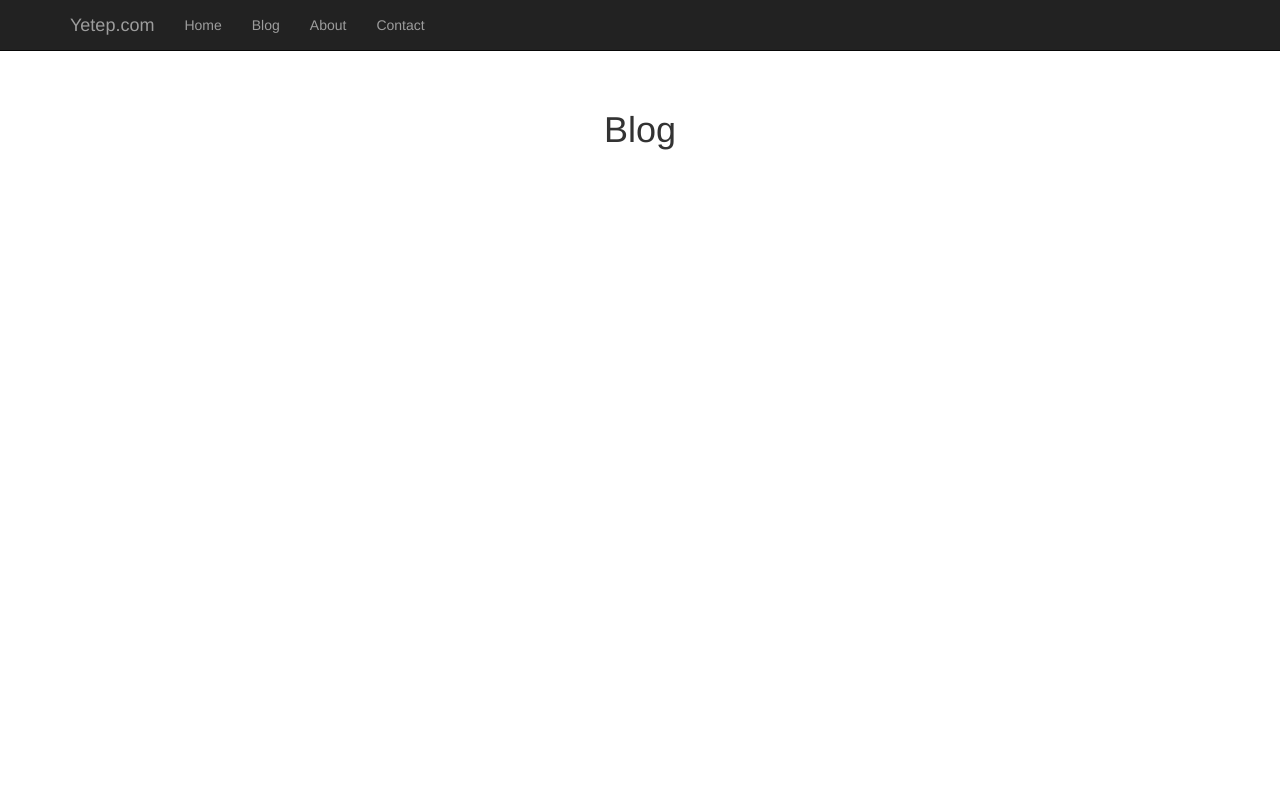
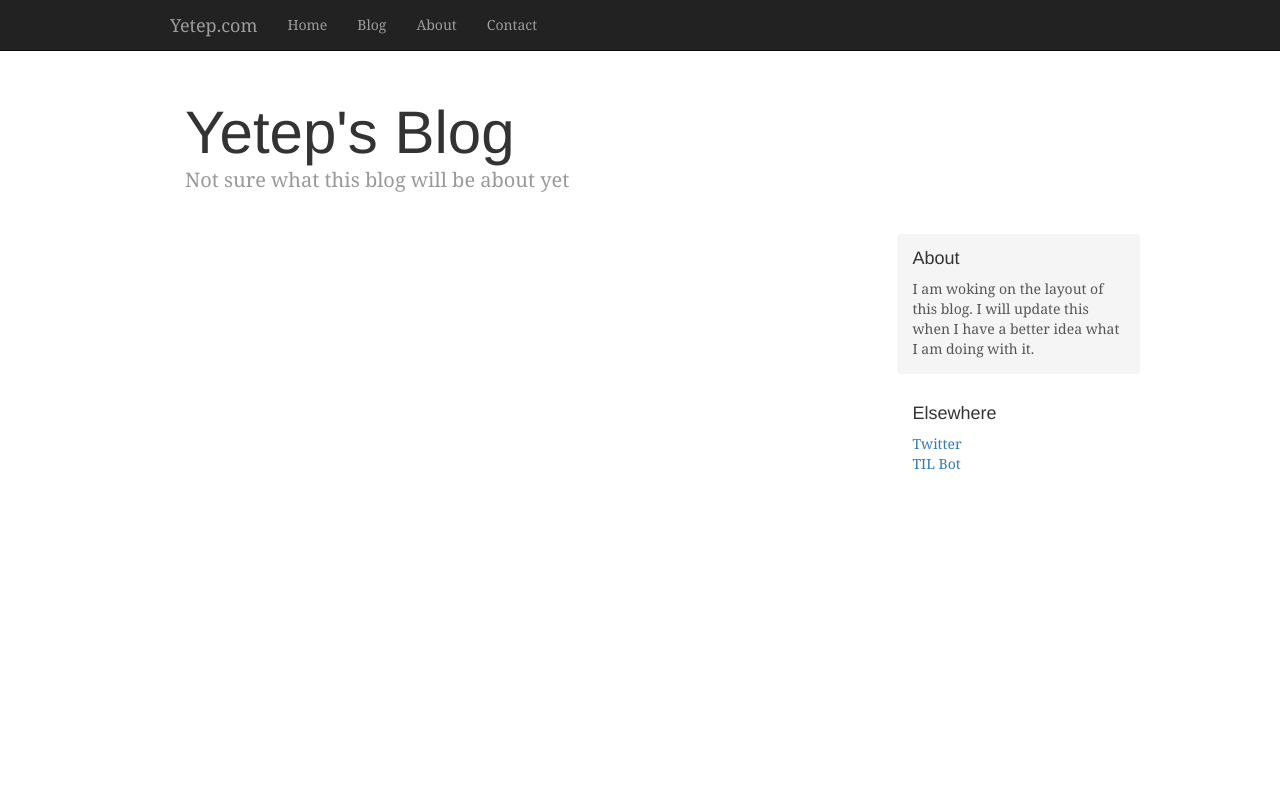
Before and after one commit to yetep/yetep, a Django app: page /blog/ in a window 1280 px wide. Run offline with Django 3.2, Linux system fonts and the light colour scheme; data that the repository does not hold is empty; some libraries are stand-ins or nearby versions.

Commit message:
Added base template for the Blog page

```diff
--- a/home/admin.py
+++ b/home/admin.py
@@ -1 +1,4 @@
 from django.contrib import admin
+from .models import Post
+
+admin.site.register(Post)
--- /dev/null
+++ b/home/static/bootstrap/css/blog.css
@@ -0,0 +1,141 @@
+/*
+ * Globals
+ */
+
+body {
+  font-family: Georgia, "Times New Roman", Times, serif;
+  color: #555;
+}
+
+h1, .h1,
+h2, .h2,
+h3, .h3,
+h4, .h4,
+h5, .h5,
+h6, .h6 {
+  margin-top: 0;
+  font-family: "Helvetica Neue", Helvetica, Arial, sans-serif;
+  font-weight: normal;
+  color: #333;
+}
+
+
+/*
+ * Override Bootstrap's default container.
+ */
+
+@media (min-width: 1200px) {
+  .container {
+    width: 970px;
+  }
+}
+
+/* Active state gets a caret at the bottom */
+.blog-nav .active {
+  color: #fff;
+}
+.blog-nav .active:after {
+  position: absolute;
+  bottom: 0;
+  left: 50%;
+  width: 0;
+  height: 0;
+  margin-left: -5px;
+  vertical-align: middle;
+  content: " ";
+  border-right: 5px solid transparent;
+  border-bottom: 5px solid;
+  border-left: 5px solid transparent;
+}
+
+
+/*
+ * Blog name and description
+ */
+
+.blog-header {
+  padding-top: 20px;
+  padding-bottom: 20px;
+}
+.blog-title {
+  margin-top: 30px;
+  margin-bottom: 0;
+  font-size: 60px;
+  font-weight: normal;
+}
+.blog-description {
+  font-size: 20px;
+  color: #999;
+}
+
+
+/*
+ * Main column and sidebar layout
+ */
+
+.blog-main {
+  font-size: 18px;
+  line-height: 1.5;
+}
+
+/* Sidebar modules for boxing content */
+.sidebar-module {
+  padding: 15px;
+  margin: 0 -15px 15px;
+}
+.sidebar-module-inset {
+  padding: 15px;
+  background-color: #f5f5f5;
+  border-radius: 4px;
+}
+.sidebar-module-inset p:last-child,
+.sidebar-module-inset ul:last-child,
+.sidebar-module-inset ol:last-child {
+  margin-bottom: 0;
+}
+
+
+/* Pagination */
+.pager {
+  margin-bottom: 60px;
+  text-align: left;
+}
+.pager > li > a {
+  width: 140px;
+  padding: 10px 20px;
+  text-align: center;
+  border-radius: 30px;
+}
+
+
+/*
+ * Blog posts
+ */
+
+.blog-post {
+  margin-bottom: 60px;
+}
+.blog-post-title {
+  margin-bottom: 5px;
+  font-size: 40px;
+}
+.blog-post-meta {
+  margin-bottom: 20px;
+  color: #999;
+}
+
+
+/*
+ * Footer
+ */
+
+.blog-footer {
+  padding: 40px 0;
+  color: #999;
+  text-align: center;
+  background-color: #f9f9f9;
+  border-top: 1px solid #e5e5e5;
+}
+.blog-footer p:last-child {
+  margin-bottom: 0;
+}
--- a/home/templates/home/base.html
+++ b/home/templates/home/base.html
@@ -19,6 +19,9 @@
 
     <!-- Custom styles for this template -->
     <link rel="stylesheet" href="{% static 'bootstrap/css/starter-template.css' %}">
+
+    <!-- Blog CSS -->
+    <link rel="stylesheet" href="{% static 'bootstrap/css/blog.css' %}">
 
   </head>
 
@@ -46,13 +49,12 @@
         </nav>
 
 
-        <div class="container">
+    <div class="container">
 
-          <div class="starter-template">
-            {% block content %}
+        {% block content %}
 
-            {% endblock %}
-          </div>
+        {% endblock %}
+
 
     </div><!-- /.container -->
 
--- a/home/templates/home/blog.html
+++ b/home/templates/home/blog.html
@@ -1,8 +1,75 @@
 {% extends 'home/base.html' %}
 
 {% block content %}
+    <div class="blog">
+        <div class="container">
 
-  <h1>Blog</h1>
-  <p class="lead"></p>
+          <div class="blog-header">
+            <h1 class="blog-title">Yetep's Blog</h1>
+            <p class="lead blog-description">Not sure what this blog will be about yet</p>
+          </div>
 
+          <div class="row">
+
+            <div class="col-sm-8 blog-main">
+            {% for post in posts %}
+
+                <div class="blog-post">
+                    <h2 class="blog-post-title"> {{ post.title }} </h2>
+                    <p class="blog-post-meta">{{ post.published_date }} by {{ post.author }}</p>
+                    <p> {{ post.text|linebreaks }} </p>
+                  </div><!-- /.blog-post -->
+            {% endfor %}
+
+              <!--nav>
+                <ul class="pager">
+                  <li><a href="http://getbootstrap.com/examples/blog/#">Previous</a></li>
+                  <li><a href="http://getbootstrap.com/examples/blog/#">Next</a></li>
+                </ul>
+              </nav-->
+
+            </div><!-- /.blog-main -->
+
+            <div class="col-sm-3 col-sm-offset-1 blog-sidebar">
+              <div class="sidebar-module sidebar-module-inset">
+                <h4>About</h4>
+                <p>I am woking on the layout of this blog.  I will update this when I have a better idea what I am doing with it.</p>
+              </div>
+              <!--div class="sidebar-module">
+                <h4>Archives</h4>
+                <ol class="list-unstyled">
+                  <li><a href="">March 2014</a></li>
+                  <li><a href="">February 2014</a></li>
+                  <li><a href="">January 2014</a></li>
+                  <li><a href="">December 2013</a></li>
+                  <li><a href="">November 2013</a></li>
+                  <li><a href="">October 2013</a></li>
+                  <li><a href="">September 2013</a></li>
+                  <li><a href="">August 2013</a></li>
+                  <li><a href="">July 2013</a></li>
+                  <li><a href="">June 2013</a></li>
+                  <li><a href="">May 2013</a></li>
+                  <li><a href="">April 2013</a></li>
+                </ol>
+              </div-->
+              <div class="sidebar-module">
+                <h4>Elsewhere</h4>
+                <ol class="list-unstyled">
+                  <li><a href="https://twitter.com/yetep">Twitter</a></li>
+                  <li><a href="https://twitter.com/TIL_Bot_">TIL Bot</a></li>
+                </ol>
+              </div>
+            </div><!-- /.blog-sidebar -->
+
+          </div><!-- /.row -->
+
+        </div><!-- /.container -->
+
+        <!--footer class="blog-footer">
+          <p>Blog template built for <a href="http://getbootstrap.com/">Bootstrap</a> by <a href="https://twitter.com/mdo">@mdo</a>.</p>
+          <p>
+            <a href="http://getbootstrap.com/examples/blog/#">Back to top</a>
+          </p>
+        </footer-->
+    </div>
 {% endblock %}
--- a/home/views.py
+++ b/home/views.py
@@ -1,13 +1,19 @@
 from django.shortcuts import render
+from django.utils import timezone
+from .models import Post
 
 def home(request):
     return render(request, 'home/home.html', {})
 
-def blog(request):
-    return render(request, 'home/blog.html', {})
+#def blog(request):
+#    return render(request, 'home/blog.html', {})
 
 def about(request):
     return render(request, 'home/about.html', {})
 
 def contact(request):
     return render(request, 'home/contact.html', {})
+
+def blog(request):
+    posts = Post.objects.filter(published_date__lte=timezone.now()).order_by('published_date')
+    return render(request, 'home/blog.html', {'posts': posts})
```
Also changed, not shown: home/models.py (+14 -1 lines), home/templates/home/about.html (+4 -4 lines), home/templates/home/contact.html (+4 -4 lines), home/templates/home/home.html (+4 -4 lines), home/migrations/0001_initial.py (added), 1 other file.
